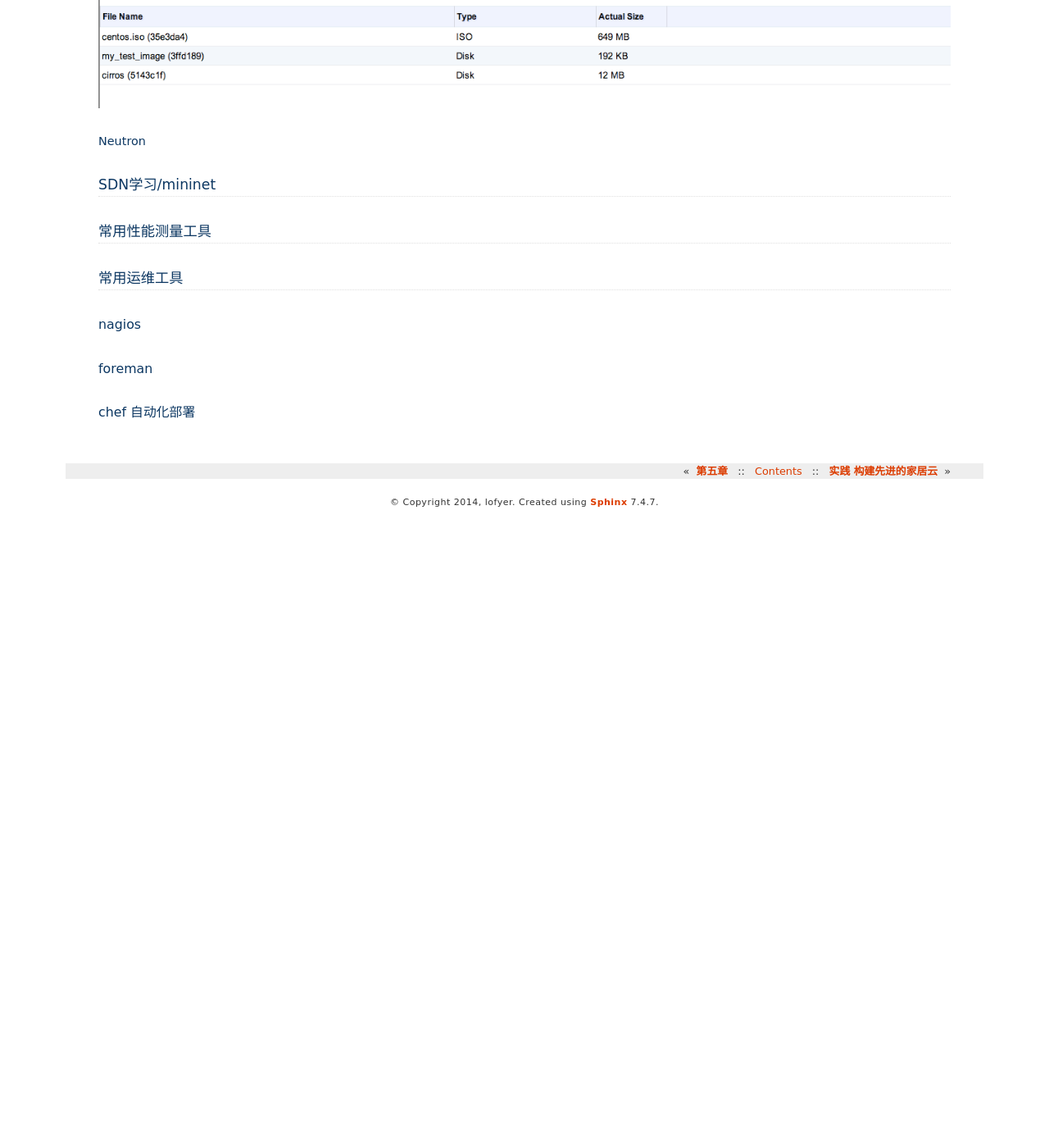
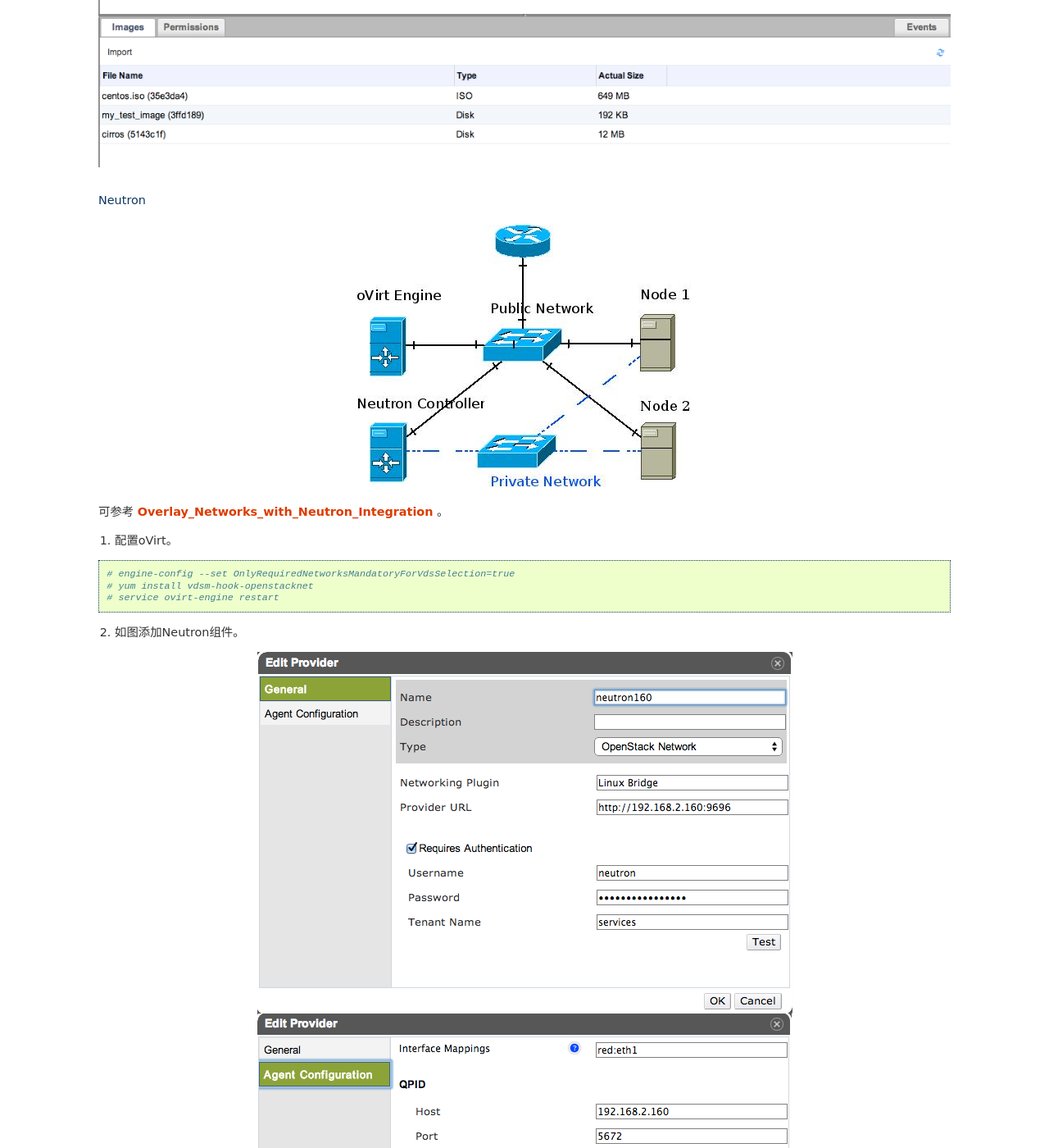
Before and after one commit to lofyer/InTheCloud, a Sphinx documentation site: the page built from source/posts/appendix01.rst, in a window 1280 px wide and 1400 px high, scrolled down 4586 px. Shown: the whole window at 82% size. Built offline with Sphinx 7.4.7, drawn with Linux system fonts in a browser that asks for light colours; formulas are drawn with MathJax 3; before the commit the page ends 5216 px from its top, so only the background shows below that; some of the changed text lies outside the part shown.

```diff
--- a/source/TODO.rst
+++ b/source/TODO.rst
@@ -9,6 +9,8 @@
 要多说些理念
 
 在同时学习机械学习算法，望在下册有干货
+
+UI Plugin 在3.4中无效，已汇报。
 
 Suffix
 --------
--- a/source/posts/appendix01.rst
+++ b/source/posts/appendix01.rst
@@ -104,7 +104,9 @@
 .. note:: 认证选项
 
     用户名：glance
+
     密码：存于RDO配置文件中，形如 CONFIG_GLANCE_KS_PW=bf83b75a635843b4
+
     Tenant：services
 
 3. 然后可以在oVirt的存储域中看到刚刚添加的Glance服务。
@@ -115,13 +117,54 @@
 Neutron
 ~~~~~~~
 
+.. image:: ../images/apx01-06.jpeg
+    :align: center
+
+可参考 `Overlay_Networks_with_Neutron_Integration <http://www.ovirt.org/Overlay_Networks_with_Neutron_Integration>`_ 。
+
+1. 配置oVirt。
+
+.. code::
+
+    # engine-config --set OnlyRequiredNetworksMandatoryForVdsSelection=true
+    # yum install vdsm-hook-openstacknet
+    # service ovirt-engine restart
+
+2. 如图添加Neutron组件。
+
+.. image:: ../images/apx01-07.png
+    :align: center
+
+.. image:: ../images/apx01-08.png
+    :align: center
+
+.. note:: 认证选项
+
+    用户名：neutron
+
+    密码：存于RDO配置文件中，形如 CONFIG_NEUTRON_KS_PW=a16c52e3ea634324
+
+    Tenant：services
+
+    agent 配置相同
+
 ----------------
 SDN学习/mininet
 ----------------
 
+现代SDN来自OpenFlow，关于SDN有一个个人认为最佳的学习工具： `mininet <http://mininet.org>`_ 。
+
 -----------------
 常用性能测量工具
 -----------------
+
+- CPU：SPEC、UNIXbench、SuperPI、PCMark
+
+- 图形：3dmark
+
+- 磁盘：hdparm、iozone、blogbench、dbench
+
+- ram：ramspeed
 
 ------------
 常用运维工具
--- a/source/posts/exp.rst
+++ b/source/posts/exp.rst
@@ -7,11 +7,11 @@
 构建元素
 --------
 
-硬件： **HP N54L** 、 **Raspberry Pi**
+硬件： **HP N54L** 、 **Raspberry Pi** 、 **Mac mini**
 
 服务：网络认证、XMPP即时通信、云存储、家庭知识库、家庭影像库、NAS（Apple TM兼容）
 
-软件：OpenLDAP、ejabber、owncloud、XBMC（更名Kodi）、
+软件：OpenLDAP、ejabber、owncloud、XBMC（更名Kodi）
 
 一键部署
 --------
```
Also changed, not shown: source/images/apx01-06.jpeg (added), source/images/apx01-07.png (added), source/images/apx01-08.png (added).
